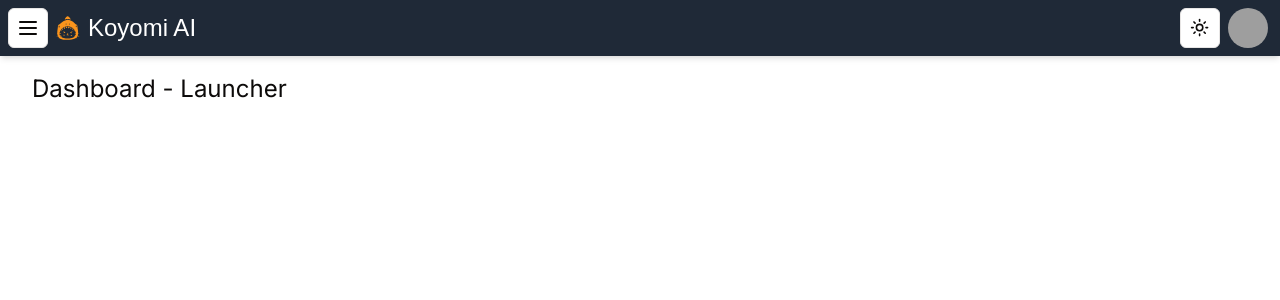
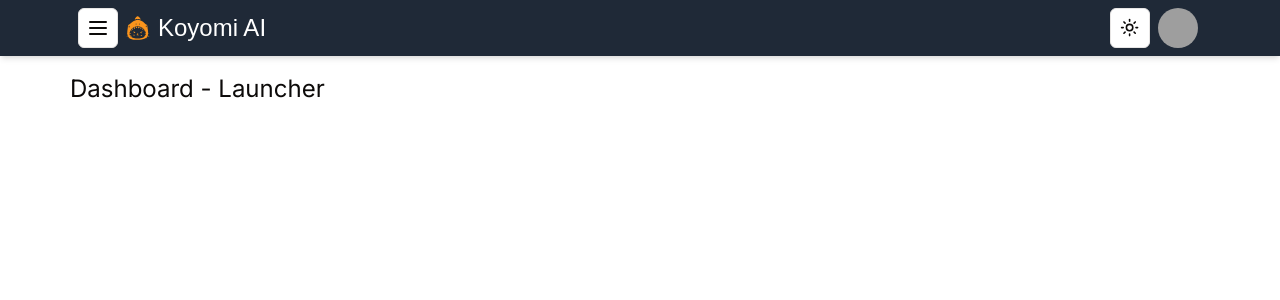
Before and after one commit to LoTerence/koyomi-web, a Next.js app: page /dashboard in a window 1280 px wide. Shown: the top 300 px of the page. Built offline with nearby package versions, Linux system fonts and the light colour scheme; grey boxes are pictures that could not be loaded; a web font is replaced by a local one.

Commit message:
tailwind container config

```diff
--- a/app/dashboard/layout.tsx
+++ b/app/dashboard/layout.tsx
@@ -7,7 +7,8 @@ import { ModeToggle } from '@/components/ui/mode-toggle';
 export default function Layout({ children }: { children: React.ReactNode }) {
   return (
     <>
-      <nav className="relative flex w-full items-center justify-between bg-gray-800 py-2 shadow-md">
+      <div className="relative w-full bg-gray-800 shadow-md">
+        <nav className="container flex w-full items-center justify-between py-2 ">
           <div className="mx-auto flex w-full flex-wrap items-center justify-start">
             <div className="ml-2">
               <SideNav />
@@ -23,6 +24,7 @@ export default function Layout({ children }: { children: React.ReactNode }) {
             <ProfileDropdown />
           </div>
         </nav>
+      </div>
 
       <main className="container">{children}</main>
     </>
--- a/tailwind.config.ts
+++ b/tailwind.config.ts
@@ -13,9 +13,12 @@ const config = {
   theme: {
     container: {
       center: true,
-      padding: '2rem',
       screens: {
-        '2xl': '1400px',
+        sm: '540px',
+        md: '720px',
+        lg: '960px',
+        xl: '1140px',
+        '2xl': '1320px',
       },
     },
     extend: {
@@ -79,7 +82,6 @@ const config = {
       },
     },
   },
-  plugins: [require('tailwindcss-animate')],
 } satisfies Config;
 
 export default config;
```
Lines whose indentation alone changed are shown as unchanged.
